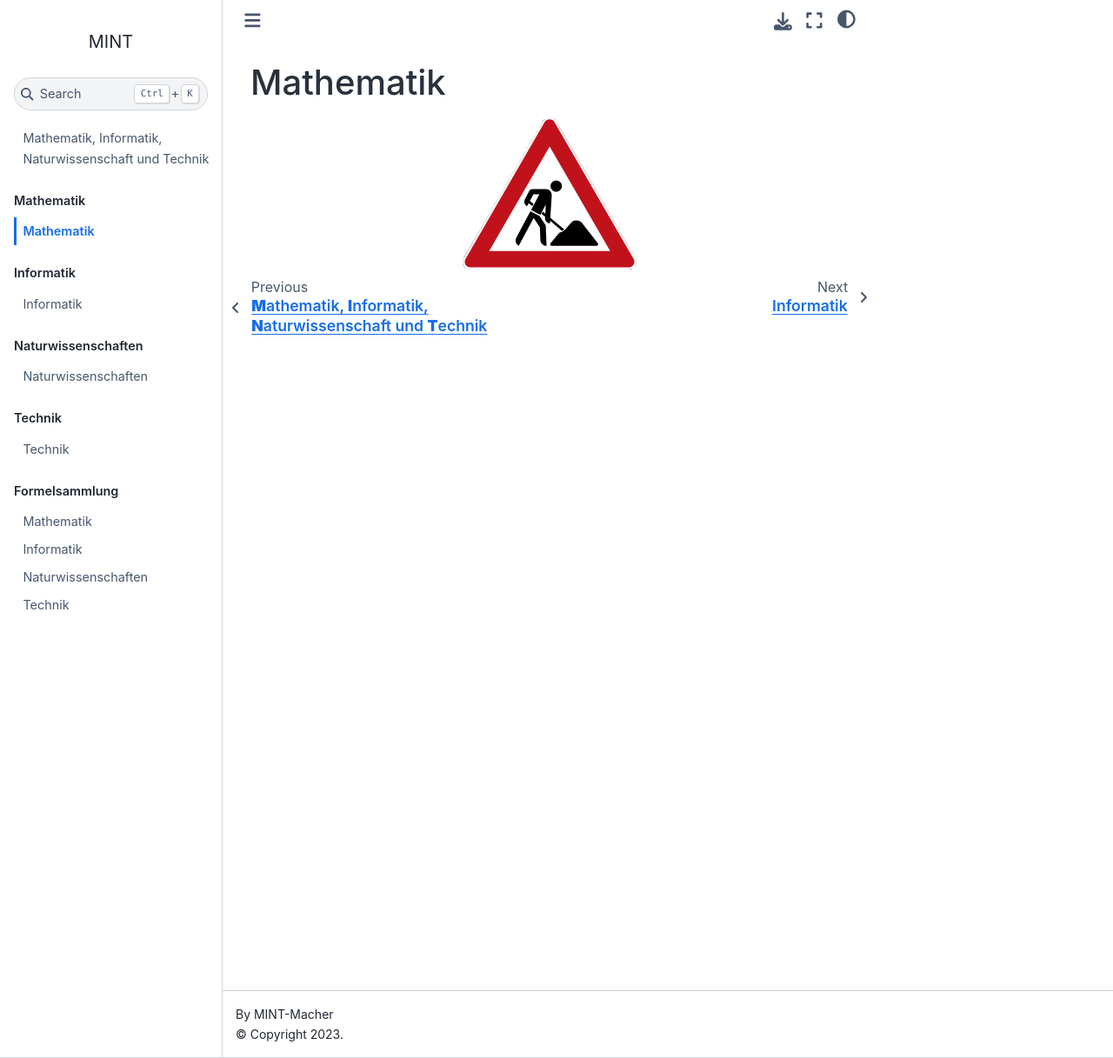
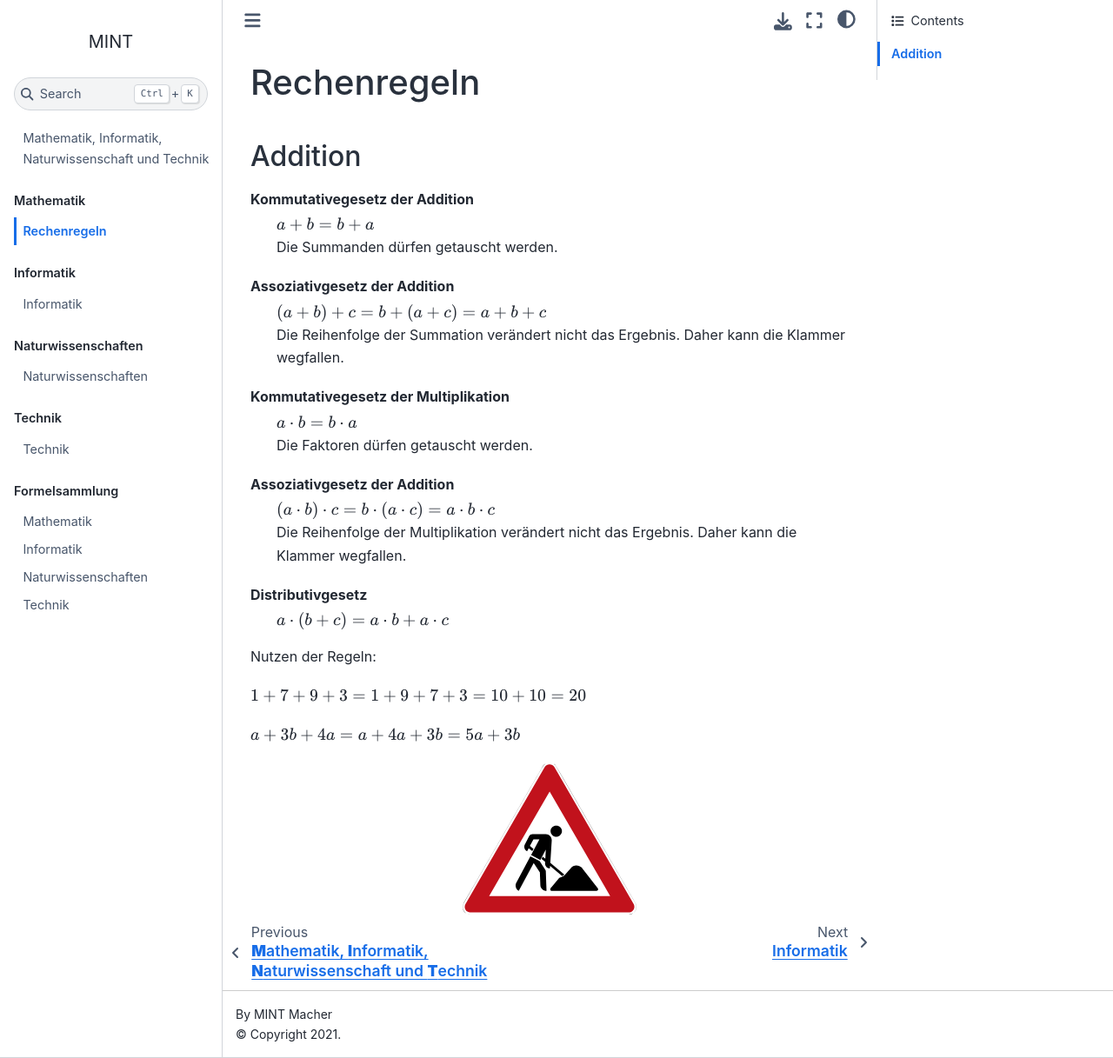
Before and after one commit to mintmacher/mitbox.cc, a Jupyter Book: the page built from mint/mathematik/content.md, in a window 1280 px wide and 1217 px high. Shown: the whole window at 87% size. Built offline with Jupyter Book 1.0.4 settings and Sphinx 7.4.7 and the Sphinx Book theme 1.1.4, drawn with Linux system fonts in a browser that asks for light colours; part of the change alters nothing that is shown.

Commit message:
Rechenregeln angefangen

````diff
--- a/_config.yml
+++ b/_config.yml
@@ -1,35 +1,89 @@
+#
+# MINT
+#
+#######################################################################################
+# A default configuration that will be loaded for all jupyter books
+# Users are expected to override these values in their own `_config.yml` file.
+# This is also the "master list" of all allowed keys and values.
+
+#######################################################################################
 # Book settings
-# Learn more at https://jupyterbook.org/customize/config.html
+title                       : MINT  # The title of the book. Will be placed in the left navbar.
+author                      : MINT Macher  # The author of the book
+copyright                   : "2021"  # Copyright year to be placed in the footer
+logo                        : ""  # A path to the book logo
+# Patterns to skip when building the book. Can be glob-style (e.g. "*skip.ipynb")
+exclude_patterns            : [_build, Thumbs.db, .DS_Store, "**.ipynb_checkpoints"]
+# Auto-exclude files not in the toc
+only_build_toc_files        : false
 
-title: MINT
-author: MINT-Macher
+#######################################################################################
+# Execution settings
+execute:
+  execute_notebooks         : auto  # Whether to execute notebooks at build time. Must be one of ("auto", "force", "cache", "off")
+  cache                     : ""    # A path to the jupyter cache that will be used to store execution artifacts. Defaults to `_build/.jupyter_cache/`
+  exclude_patterns          : []    # A list of patterns to *skip* in execution (e.g. a notebook that takes a really long time)
+  timeout                   : 30    # The maximum time (in seconds) each notebook cell is allowed to run.
+  run_in_temp               : false # If `True`, then a temporary directory will be created and used as the command working directory (cwd),
+                                    # otherwise the notebook's parent directory will be the cwd.
+  allow_errors              : false # If `False`, when a code cell raises an error the execution is stopped, otherwise all cells are always run.
+  stderr_output             : show  # One of 'show', 'remove', 'remove-warn', 'warn', 'error', 'severe'
 
-# Force re-execution of notebooks on each build.
-# See https://jupyterbook.org/content/execute.html
-execute:
-  execute_notebooks: force
+#######################################################################################
+# Parse and render settings
+parse:
+  myst_enable_extensions:  # default extensions to enable in the myst parser. See https://myst-parser.readthedocs.io/en/latest/using/syntax-optional.html
+    # - amsmath
+    - colon_fence
+    - deflist
+    - dollarmath
+    # - html_admonition
+    # - html_image
+    - linkify
+    # - replacements
+    # - smartquotes
+    - substitution
 
-# Define the name of the latex output file for PDF builds
+  myst_url_schemes          : [mailto, http, https]  # URI schemes that will be recognised as external URLs in Markdown links
+
+#######################################################################################
+# HTML-specific settings
+html:
+  favicon                   : ""  # A path to a favicon image
+  use_edit_page_button      : false  # Whether to add an "edit this page" button to pages. If `true`, repository information in repository: must be filled in
+  use_repository_button     : false  # Whether to add a link to your repository button
+  use_issues_button         : false  # Whether to add an "open an issue" button
+  extra_navbar              : Powered by <a href="https://jupyterbook.org">Jupyter Book</a>  # Will be displayed underneath the left navbar.
+  extra_footer              : ""  # Will be displayed underneath the footer.
+  google_analytics_id       : ""  # A GA id that can be used to track book views.
+  home_page_in_navbar       : true  # Whether to include your home page in the left Navigation Bar
+  baseurl                   : ""  # The base URL where your book will be hosted. Used for creating image previews and social links. e.g.: https://mypage.com/mybook/
+  comments:
+    hypothesis              : false
+    utterances              : false
+
+#######################################################################################
+# LaTeX-specific settings
 latex:
-  latex_documents:
-    targetname: mint.tex
+  latex_engine              : pdflatex  # one of 'pdflatex', 'xelatex' (recommended for unicode), 'luatex', 'platex', 'uplatex'
 
-# Add a bibtex file so that we can create citations
-#bibtex_bibfiles:
-#  - references.bib
+#######################################################################################
+# Launch button settings
+launch_buttons:
+  notebook_interface        : classic  # The interface interactive links will activate ["classic", "jupyterlab"]
+  binderhub_url             : https://mybinder.org  # The URL of the BinderHub (e.g., https://mybinder.org)
+  jupyterhub_url            : ""  # The URL of the JupyterHub (e.g., https://datahub.berkeley.edu)
+  thebe                     : false  # Add a thebe button to pages (requires the repository to run on Binder)
+  colab_url                 : "" # The URL of Google Colab (https://colab.research.google.com)
 
-# Information about where the book exists on the web
 repository:
-  url: https://github.com/mintmacher/mintbox.cc  # Online location of your book
-  branch: master  # Which branch of the repository should be used when creating links (optional)
+  url                       : https://github.com/executablebooks/jupyter-book  # The URL to your book's repository
+  path_to_book              : ""  # A path to your book's folder, relative to the repository root.
+  branch                    : master  # Which branch of the repository should be used when creating links
 
-# Add GitHub buttons to your book
-# See https://jupyterbook.org/customize/config.html#add-a-link-to-your-repository
-#html:
-#  use_issues_button: true
-#  use_repository_button: true
-
-#parse:
-#  myst_enable_extensions:
-#    - substitution
-#  substitutions:
+#######################################################################################
+# Advanced and power-user settings
+sphinx:
+  extra_extensions          :   # A list of extra extensions to load by Sphinx (added to those already used by JB).
+  local_extensions          :   # A list of local extensions to load by sphinx specified by "name: path" items
+  config                    :   # key-value pairs to directly over-ride the Sphinx configuration
--- a/mint/mathematik/content.md
+++ b/mint/mathematik/content.md
@@ -1,4 +1,31 @@
-# Mathematik
+# Rechenregeln
+
+## Addition
+
+Kommutativegesetz der Addition
+: $ a + b = b + a $
+  Die Summanden dürfen getauscht werden.
+
+Assoziativgesetz der Addition
+: $ (a + b) + c = b + (a + c) = a + b + c $
+  Die Reihenfolge der Summation verändert nicht das Ergebnis. Daher kann die Klammer wegfallen.
+
+Kommutativegesetz der Multiplikation
+: $ a \cdot b = b \cdot a $
+  Die Faktoren dürfen getauscht werden.
+
+Assoziativgesetz der Addition
+: $ (a \cdot b) \cdot c = b \cdot (a \cdot c) = a \cdot b \cdot c $
+  Die Reihenfolge der Multiplikation verändert nicht das Ergebnis. Daher kann die Klammer wegfallen.
+
+Distributivgesetz
+: $a\cdot(b+c)=a\cdot b+a\cdot c$
+
+Nutzen der Regeln:
+
+$1+7+9+3=1+9+7+3=10+10=20$
+
+$a+3b+4a=a+4a+3b=5a+3b$
 
 ```{image} /media/icon/in-arbeit.svg
 :alt: In Arbeit!
````
